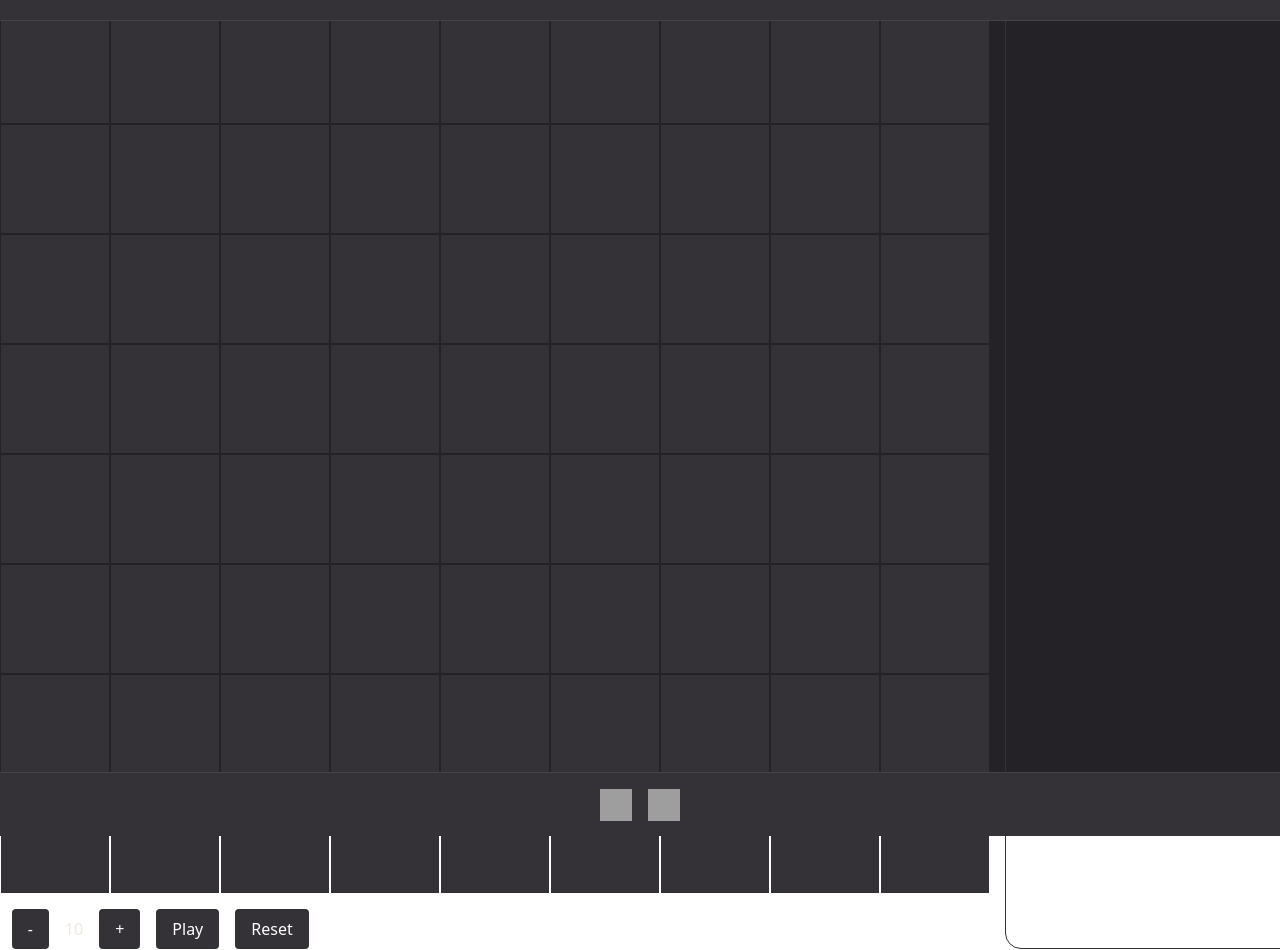
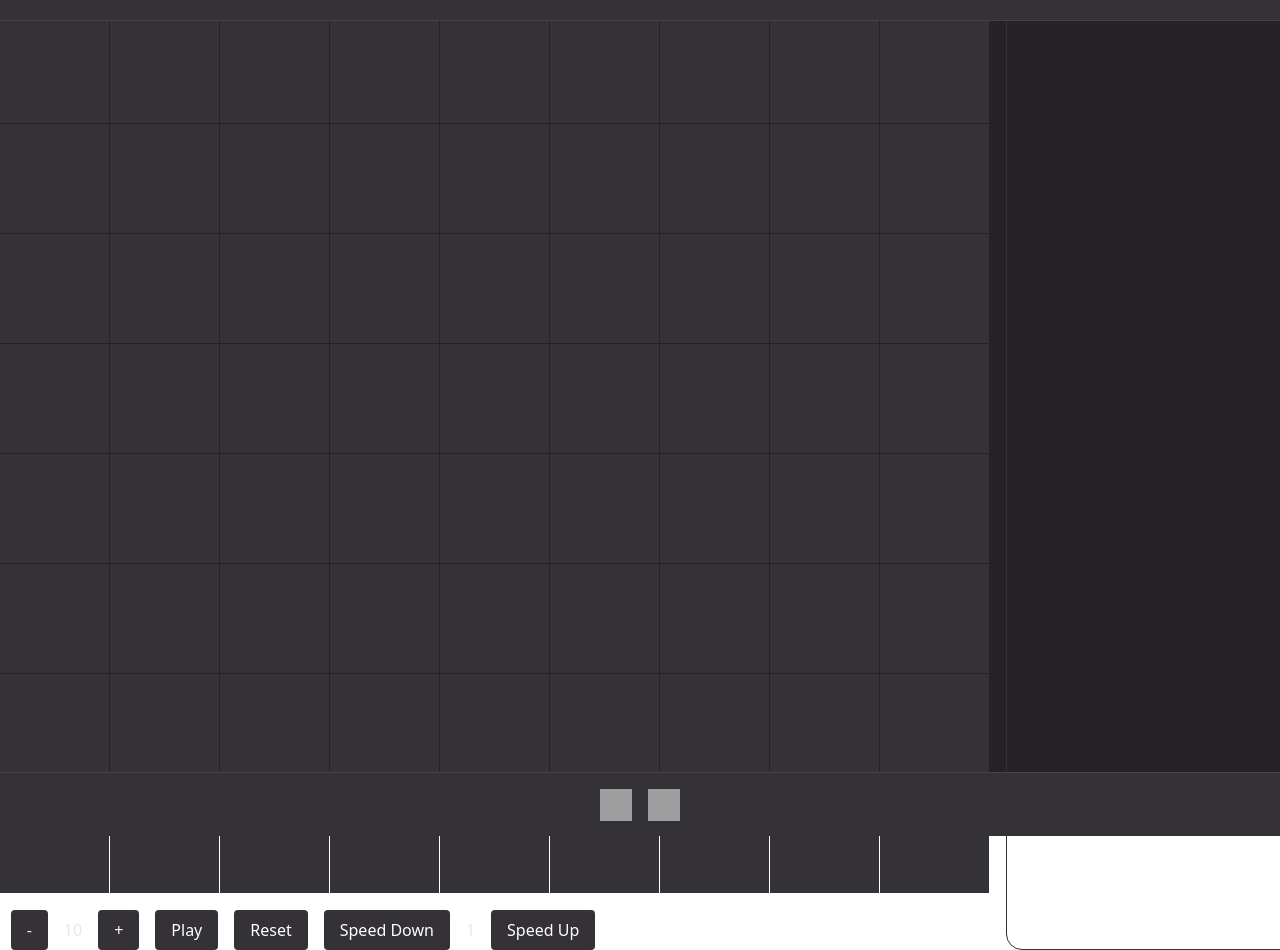
Before and after one commit to Tomi-Tom/Tomfolio, a React (Vite) app: page /lifegame in a window 1280 px wide. Shown: the part 60-1010 px from the top of the page. Built offline with nearby package versions, Linux system fonts and the light colour scheme; grey boxes are pictures that could not be loaded.

Commit message:
feat: best seller

```diff
--- /dev/null
+++ b/src/components/LifeGame/Controls.tsx
@@ -0,0 +1,77 @@
+import React from 'react'
+
+interface ControlsProps {
+  border: number
+  playing: boolean
+  handleNextStep: () => void
+  handlePlay: () => void
+  handleReset: () => void
+  handleIncrease: () => void
+  handleDecrease: () => void
+}
+
+const Controls: React.FC<ControlsProps> = ({
+  border,
+  speed,
+  playing,
+  handleNextStep,
+  handlePlay,
+  handleReset,
+  handleIncrease,
+  handleDecrease,
+  handleIncreaseSpeed,
+  handleDecreaseSpeed,
+}) => {
+  return (
+    <div className="flex flex-col gap-4">
+      <div className={'flex flex-row gap-4'}>
+        <button
+          className={'bg-background-2 text-white px-4 py-2 rounded'}
+          onClick={handleNextStep}
+        >
+          Next Step
+        </button>
+        <button
+          className={'bg-background-2 text-white px-4 py-2 rounded'}
+          onClick={handleDecrease}
+        >
+          -
+        </button>
+        <button className={'text-text-2'}>{border}</button>
+        <button
+          className={'bg-background-2 text-white px-4 py-2 rounded'}
+          onClick={handleIncrease}
+        >
+          +
+        </button>
+        <button
+          className={'bg-background-2 text-white px-4 py-2 rounded'}
+          onClick={handlePlay}
+        >
+          {playing ? 'Pause' : 'Play'}
+        </button>
+        <button
+          className={'bg-background-2 text-white px-4 py-2 rounded'}
+          onClick={handleReset}
+        >
+          Reset
+        </button>
+        <button
+          className={'bg-background-2 text-white px-4 py-2 rounded'}
+          onMouseDown={handleDecreaseSpeed}
+        >
+          Speed Down
+        </button>
+        <button className={'text-text-2'}>{speed}</button>
+        <button
+          className={'bg-background-2 text-white px-4 py-2 rounded'}
+          onMouseDown={handleIncreaseSpeed}
+        >
+          Speed Up
+        </button>
+      </div>
+    </div>
+  )
+}
+
+export default Controls
--- /dev/null
+++ b/src/components/LifeGame/GameGrid.tsx
@@ -0,0 +1,50 @@
+import React from 'react'
+
+interface GameGridProps {
+  border: number
+  cells: boolean[][]
+  handleCellClick: (i: number) => void
+}
+
+const GameGrid: React.FC<GameGridProps> = ({
+  border,
+  cells,
+  handleCellClick,
+}) => {
+  function isLeftMouseButtonPressed(event) {
+    return event.buttons === 1
+  }
+
+  return (
+    <div className="flex flex-col gap-4">
+      <div
+        className={`grid`}
+        style={{
+          gridTemplateColumns: `repeat(${border}, 1fr)`,
+          gridTemplateRows: `repeat(${border}, 1fr)`,
+        }}
+      >
+        {cells.flat().map((state, i) => (
+          <div
+            key={i}
+            className={`${state ? 'bg-gray-300' : 'bg-background-2'}`}
+            style={{
+              width: (1100 - 1 * border) / border,
+              height: (1100 - 1 * border) / border,
+              marginRight: 1,
+              marginBottom: 1,
+            }}
+            onMouseEnter={(e) => {
+              if (isLeftMouseButtonPressed(e)) {
+                handleCellClick(i)
+              }
+            }}
+            onMouseDown={() => handleCellClick(i)}
+          />
+        ))}
+      </div>
+    </div>
+  )
+}
+
+export default GameGrid
--- /dev/null
+++ b/src/components/LifeGame/Stats.tsx
@@ -0,0 +1,36 @@
+import React from 'react'
+
+interface StatsProps {
+  generations: number
+  population: number
+}
+
+const Stats: React.FC<StatsProps> = ({ generations, population }) => {
+  return (
+    <div
+      className={
+        'flex flex-col gap-4 w-96 border border-background-2 rounded-2xl'
+      }
+    >
+      <div
+        className={
+          'justify-center items-center w-full bg-background-2 rounded-t-2xl p-4 pb-6'
+        }
+      >
+        <h1 className={'text-2xl text-center font-bold text-text-2 uppercase'}>
+          Stats
+        </h1>
+      </div>
+      <div className={'flex flex-row gap-4'}>
+        <p className={'text-text-2'}>Generations:</p>
+        <p className={'text-text-2'}>{generations}</p>
+      </div>
+      <div className={'flex flex-row gap-4'}>
+        <p className={'text-text-2'}>Population:</p>
+        <p className={'text-text-2'}>{population}</p>
+      </div>
+    </div>
+  )
+}
+
+export default Stats
--- a/src/pages/LifeGame.tsx
+++ b/src/pages/LifeGame.tsx
@@ -1,26 +1,123 @@
-'use client'
+// LifeGamePage.tsx
+import React, { ReactElement, useEffect, useState } from 'react'
+import Layout from '../components/Layout'
+import GameGrid from '../components/LifeGame/GameGrid'
+import Controls from '../components/LifeGame/Controls'
+import Stats from '../components/LifeGame/Stats'
 
-import { ReactElement, useEffect, useState } from 'react'
-import Layout from '../components/Layout'
-
-const initialCells = new Array(10 ** 2).fill(false)
+const initialCells = new Array(100).fill(false)
 
 export default function LifeGamePage(): ReactElement {
   const [border, setBorder] = useState(10)
   const [generations, setGenerations] = useState(0)
   const [population, setPopulation] = useState(0)
   const [speed, setSpeed] = useState(1)
-  const [cells, setCells] = useState<Array<Array<boolean>>>(initialCells)
+  const [cells, setCells] = useState<boolean[][]>(initialCells)
   const [playing, setPlaying] = useState(false)
 
   useEffect(() => {
     if (playing) {
       const interval = setInterval(() => {
         handleNextStep()
-      }, 50 * speed)
+      }, 50 / speed)
       return () => clearInterval(interval)
     }
   }, [playing, cells])
+
+  const handleCellClick = (i: number) => {
+    const newCells = [...cells]
+    newCells[i] = !newCells[i]
+    setCells(newCells)
+  }
+
+  const handleNextStep = () => {
+    const gridcells = []
+    for (let i = 0; i < border; i++) {
+      gridcells.push([])
+      for (let j = 0; j < border; j++) {
+        gridcells[i].push(cells[i * border + j])
+      }
+    }
+
+    const isNeightborAlive = (x: number, y: number) => {
+      if (gridcells[x + 1] && gridcells[x + 1][y]) return true
+      if (gridcells[x - 1] && gridcells[x - 1][y]) return true
+      if (gridcells[x][y + 1]) return true
+      if (gridcells[x][y - 1]) return true
+      if (gridcells[x + 1] && gridcells[x + 1][y + 1]) return true
+      if (gridcells[x - 1] && gridcells[x - 1][y - 1]) return true
+      if (gridcells[x + 1] && gridcells[x + 1][y - 1]) return true
+      if (gridcells[x - 1] && gridcells[x - 1][y + 1]) return true
+      return false
+    }
+
+    const newGrid = []
+    for (let i = 0; i < border; i++) {
+      newGrid.push([])
+      for (let j = 0; j < border; j++) {
+        if (isNeightborAlive(i, j) || gridcells[i][j]) {
+          let neighbors = 0
+          for (let x = -1; x <= 1; x++) {
+            for (let y = -1; y <= 1; y++) {
+              if (x === 0 && y === 0) {
+                continue
+              }
+              if (gridcells[i + x] && gridcells[i + x][j + y]) {
+                neighbors++
+              }
+            }
+          }
+          if (gridcells[i][j]) {
+            if (neighbors < 2 || neighbors > 3) {
+              newGrid[i].push(false)
+            } else {
+              newGrid[i].push(true)
+            }
+          } else {
+            if (neighbors === 3) {
+              newGrid[i].push(true)
+            } else {
+              newGrid[i].push(false)
+            }
+          }
+        } else {
+          newGrid[i].push(false)
+        }
+      }
+    }
+
+    const newCells = []
+    for (let i = 0; i < border; i++) {
+      for (let j = 0; j < border; j++) {
+        newCells.push(newGrid[i][j])
+      }
+    }
+
+    const newPopulation = newCells.filter((cell) => cell).length
+    setPopulation(newPopulation)
+
+    if (cells.toString() === newCells.toString()) {
+      setPlaying(false)
+      return
+    }
+    setCells(newCells)
+    if (newPopulation === 0) {
+      setPlaying(false)
+      return
+    }
+    setGenerations(generations + 1)
+  }
+
+  const handlePlay = () => setPlaying(!playing)
+
+  const handleReset = () => {
+    setGenerations(0)
+    setPopulation(0)
+    setPlaying(false)
+    setSpeed(1)
+    setBorder(10)
+    setCells(initialCells)
+  }
 
   const handleDecrease = () => {
     setBorder(border - 1)
@@ -46,80 +143,14 @@ export default function LifeGamePage(): ReactElement {
     setCells(newCells)
   }
 
-  const handleCellClick = (i: number) => {
-    let newCells = [...cells]
-    newCells[i] = !newCells[i]
-    setCells(newCells)
+  const handleIncreaseSpeed = () => {
+    const newSpeed = Math.round((speed + 0.02) * 100) / 100
+    setSpeed(newSpeed)
   }
 
-  const handleNextStep = () => {
-    const gridcells = []
-    for (let i = 0; i < border; i++) {
-      gridcells.push([])
-      for (let j = 0; j < border; j++) {
-        gridcells[i].push(cells[i * border + j])
-      }
-    }
-
-    const newGrid = []
-    for (let i = 0; i < border; i++) {
-      newGrid.push([])
-      for (let j = 0; j < border; j++) {
-        let neighbors = 0
-        for (let x = -1; x <= 1; x++) {
-          for (let y = -1; y <= 1; y++) {
-            if (x === 0 && y === 0) {
-              continue
-            }
-            if (gridcells[i + x] && gridcells[i + x][j + y]) {
-              neighbors++
-            }
-          }
-        }
-        if (gridcells[i][j]) {
-          if (neighbors < 2 || neighbors > 3) {
-            newGrid[i].push(false)
-          } else {
-            newGrid[i].push(true)
-          }
-        } else {
-          if (neighbors === 3) {
-            newGrid[i].push(true)
-          } else {
-            newGrid[i].push(false)
-          }
-        }
-      }
-    }
-
-    const newCells = []
-    for (let i = 0; i < border; i++) {
-      for (let j = 0; j < border; j++) {
-        newCells.push(newGrid[i][j])
-      }
-    }
-
-    const newPopulation = newCells.filter((cell) => cell).length
-    setPopulation(newPopulation)
-    setCells(newCells)
-    if (newPopulation === 0) {
-      setPlaying(false)
-      return
-    }
-    setGenerations(generations + 1)
-  }
-
-  const handlePlay = () => {
-    setPlaying(!playing)
-  }
-
-  const handleReset = () => {
-    setGenerations(0)
-    setPopulation(0)
-    setPlaying(false)
-    setSpeed(1)
-    setBorder(10)
-    setCells(initialCells)
+  const handleDecreaseSpeed = () => {
+    const newSpeed = Math.round((speed - 0.02) * 100) / 100
+    setSpeed(newSpeed > 0 ? newSpeed : 0.02)
   }
 
   return (
@@ -127,86 +158,25 @@ export default function LifeGamePage(): ReactElement {
       <div className="flex items-center justify-center h-screen flex-col gap-4 mt-8">
         <div className="flex flex-row gap-4">
           <div className="flex flex-col gap-4">
-            <div
-              className={`grid gap-0.5`}
-              style={{
-                gridTemplateColumns: `repeat(${border}, 1fr)`,
-                gridTemplateRows: `repeat(${border}, 1fr)`,
-              }}
-            >
-              {cells.map((state, i) => (
-                <div
-                  key={i}
-                  className={`${state ? 'bg-gray-300' : 'bg-background-2'}`}
-                  style={{
-                    width: (1100 - 2 * border) / border,
-                    height: (1100 - 2 * border) / border,
-                  }}
-                  onClick={() => handleCellClick(i)}
-                />
-              ))}
-            </div>
-            <div className={'flex flex-row gap-4'}>
-              <button
-                className={'bg-background-2 text-white px-4 py-2 rounded'}
-                onClick={handleNextStep}
-              >
-                Next Step
-              </button>
-              <button
-                className={'bg-background-2 text-white px-4 py-2 rounded'}
-                onClick={handleDecrease}
-              >
-                -
-              </button>
-              <button className={'text-text-2'}>{border}</button>
-              <button
-                className={'bg-background-2 text-white px-4 py-2 rounded'}
-                onClick={handleIncrease}
-              >
-                +
-              </button>
-              <button
-                className={'bg-background-2 text-white px-4 py-2 rounded'}
-                onClick={handlePlay}
-              >
-                {playing ? 'Pause' : 'Play'}
-              </button>
-              <button
-                className={'bg-background-2 text-white px-4 py-2 rounded'}
-                onClick={handleReset}
-              >
-                Reset
-              </button>
-            </div>
+            <GameGrid
+              border={border}
+              cells={cells}
+              handleCellClick={handleCellClick}
+            />
+            <Controls
+              border={border}
+              speed={speed}
+              playing={playing}
+              handleNextStep={handleNextStep}
+              handlePlay={handlePlay}
+              handleReset={handleReset}
+              handleIncrease={handleIncrease}
+              handleDecrease={handleDecrease}
+              handleIncreaseSpeed={handleIncreaseSpeed}
+              handleDecreaseSpeed={handleDecreaseSpeed}
+            />
           </div>
-          <div
-            className={
-              'flex flex-col gap-4 w-96 border border-background-2 rounded-2xl'
-            }
-          >
-            <div
-              className={
-                'justify-center items-center w-full bg-background-2 rounded-t-2xl p-4 pb-6'
-              }
-            >
-              <h1
-                className={
-                  'text-2xl text-center font-bold text-text-2 uppercase'
-                }
-              >
-                Stats
-              </h1>
-            </div>
-            <div className={'flex flex-row gap-4'}>
-              <p className={'text-text-2'}>Generations:</p>
-              <p className={'text-text-2'}>{generations}</p>
-            </div>
-            <div className={'flex flex-row gap-4'}>
-              <p className={'text-text-2'}>Population:</p>
-              <p className={'text-text-2'}>{population}</p>
-            </div>
-          </div>
+          <Stats generations={generations} population={population} />
         </div>
       </div>
     </Layout>
```
